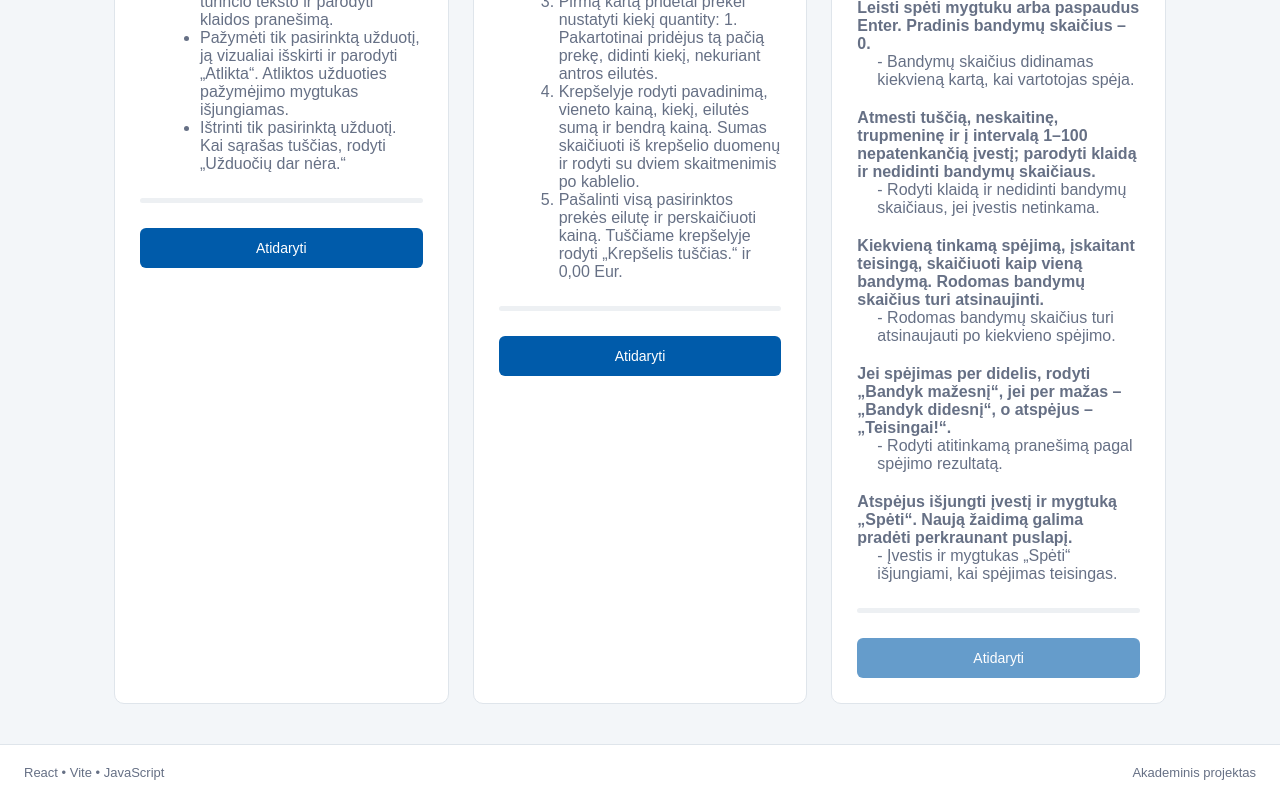
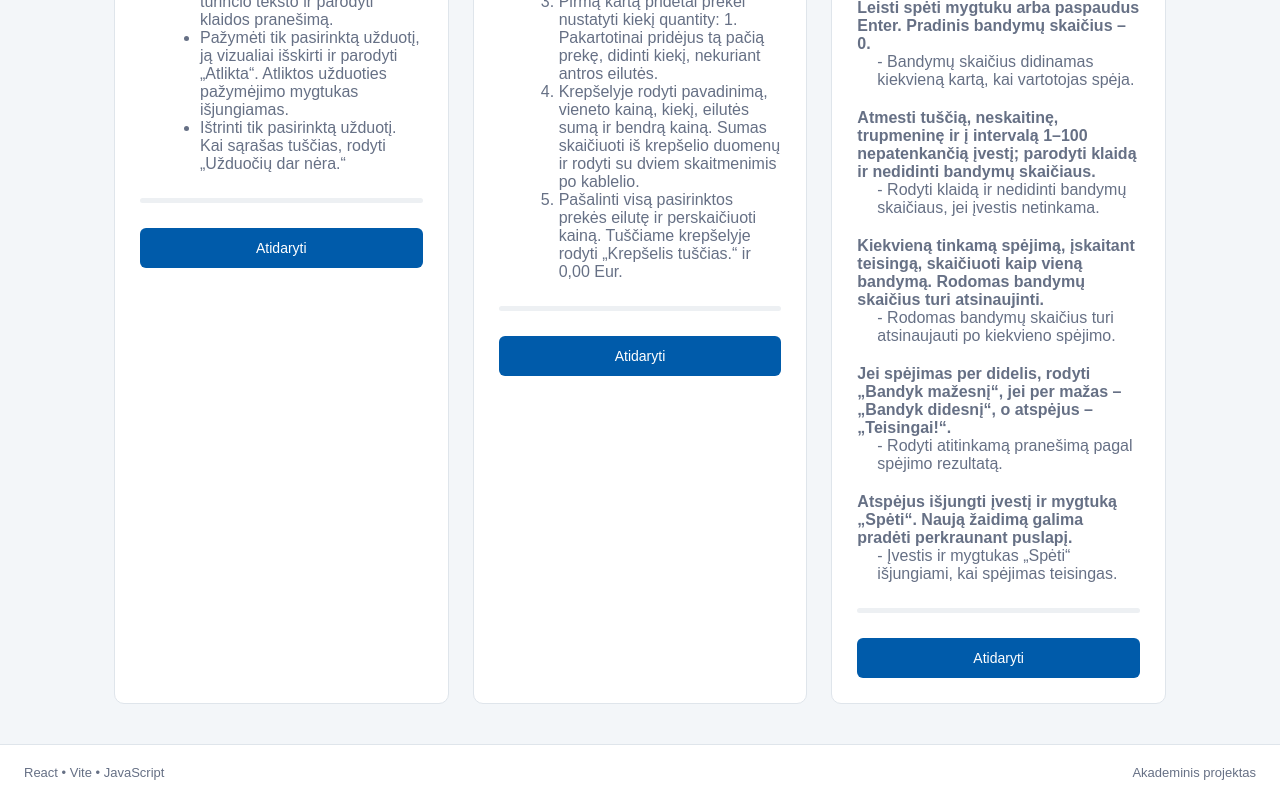
Before and after one commit to PI24SN-kestutis/react-practical, a React (Vite) app: page / in a window 1280 px wide. Shown: the part 554-1354 px from the top of the page. Built offline with nearby package versions, Linux system fonts and the light colour scheme.

Commit message:
feat: finalize (part C). GuessGame import, available disabled on TaskCard

```diff
--- a/src/App.jsx
+++ b/src/App.jsx
@@ -4,6 +4,7 @@ import { useState } from 'react';
 import Dashboard from './components/Dashboard';
 import TaskList from './tasks/TaskList';
 import ShoppingApp from './shopping/ShoppingApp';
+import GuessGame from './guess/GuessGame';
 import './App.css';
 
 function App() {
@@ -26,6 +27,7 @@ function App() {
 
                     {currentPage === 'a' && <TaskList />}
                     {currentPage === 'b' && <ShoppingApp />}
+                    {currentPage === 'c' && <GuessGame />}
                 </>
             )}
         </>
--- a/src/components/TaskCard.jsx
+++ b/src/components/TaskCard.jsx
@@ -1,7 +1,4 @@
 function TaskCard({ task, onOpen }) {
-    // Kol C dalis neįgyvendinta, atidaryti galima tik A ir B dalis.
-    const available = task.id === 'a' || task.id === 'b';
-
     return (
         <article className="task-card">
             <div className="task-icon">
@@ -17,7 +14,6 @@ function TaskCard({ task, onOpen }) {
 
             <button
                 type="button"
-                disabled={!available}
                 onClick={onOpen}
             >
                 Atidaryti
```
